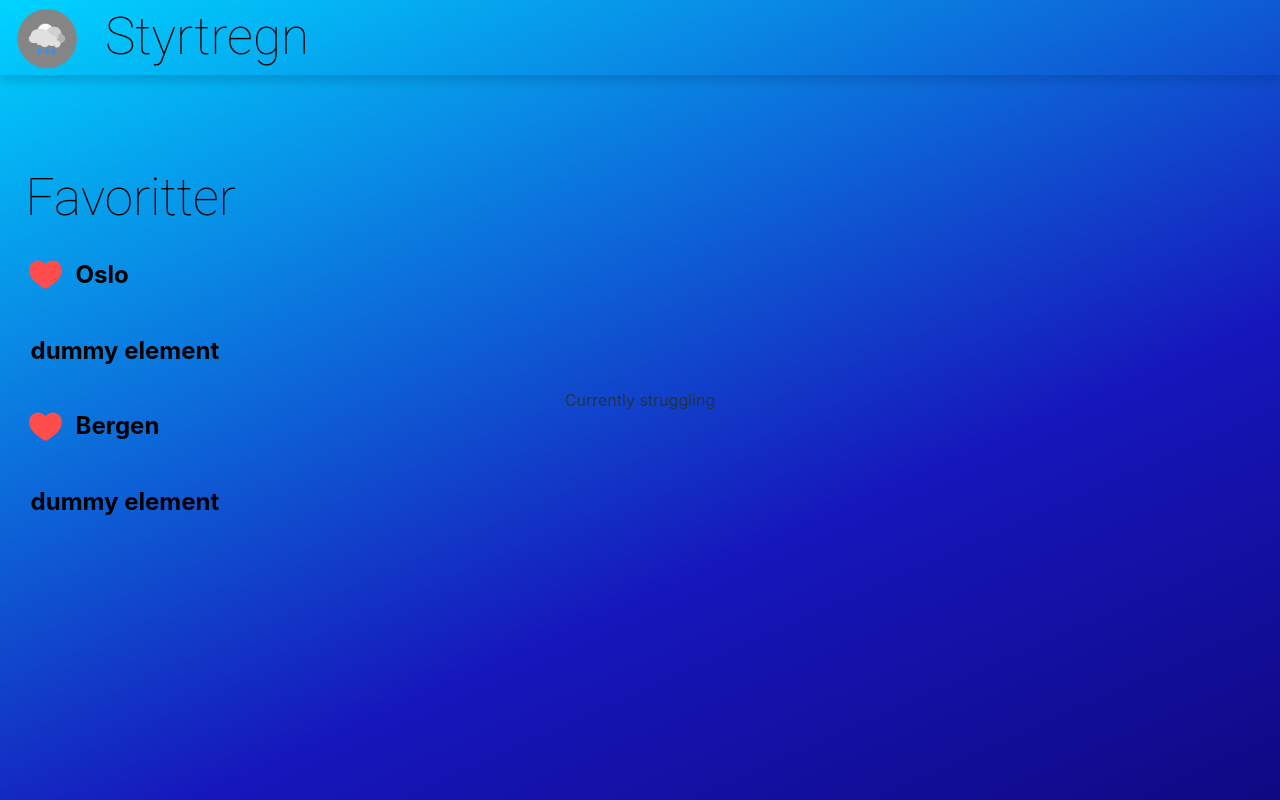
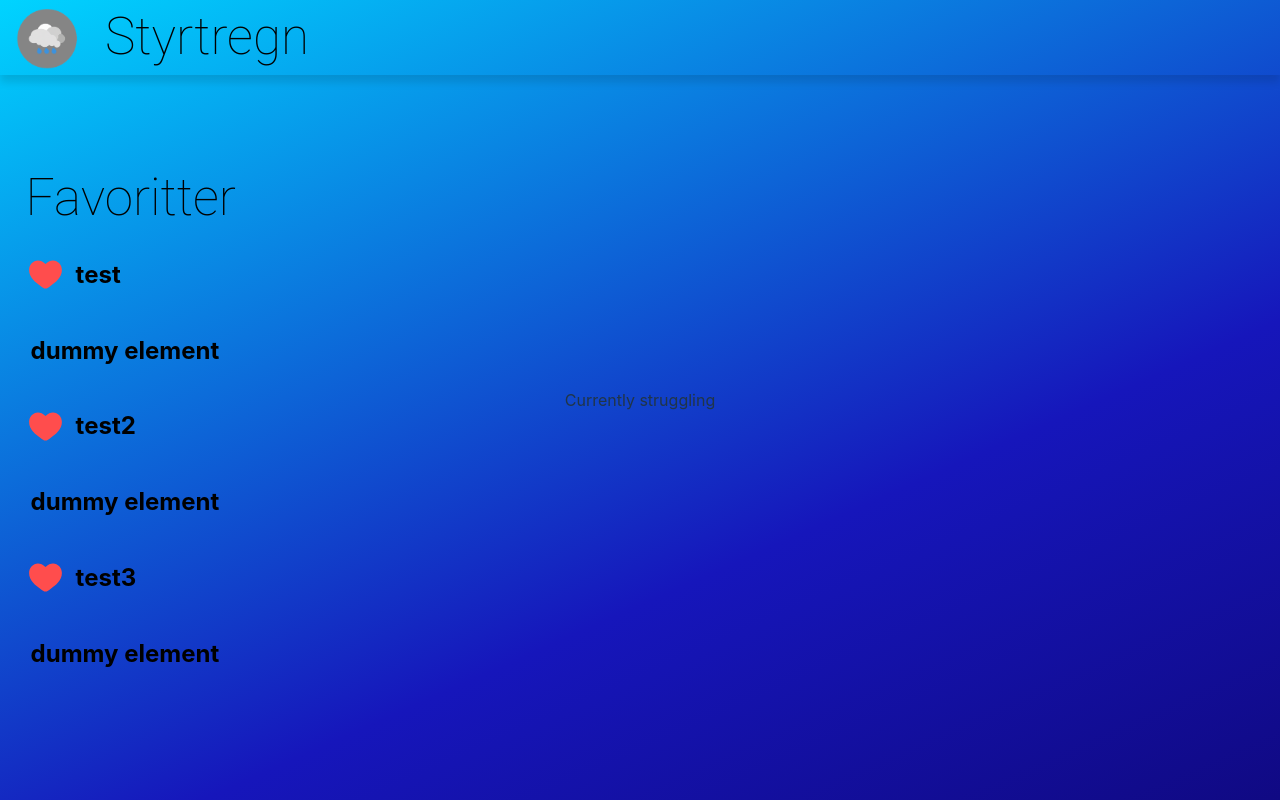
Before and after one commit to magnbni/styrtregn, a React (Vite) app in the folder Prosjekt 1/: page / in a window 1280 px wide. Built offline with nearby package versions, Linux system fonts and the light colour scheme; no server answers.

Commit message:
Initial setup for webstorage. Fixes #4

```diff
--- a/Prosjekt 1/src/Favourite.tsx
+++ b/Prosjekt 1/src/Favourite.tsx
@@ -1,13 +1,23 @@
-import { useState } from "react";
+import { ReactElement, useState } from "react";
 import "./Favourite.css";
 
-export function FavouriteButton(isFavourite: boolean) {
+export function FavouriteButton(city: string) {
   // Use the useState hook to manage the favorite state
-  const [favourite, setFavorite] = useState(isFavourite);
+  const localFavourite: boolean = localStorage.getItem(city.toLowerCase())
+    ? true
+    : false;
+  const [favourite, setFavorite] = useState(localFavourite);
+
 
   const handleClick = () => {
-    // Toggle the favorite state when the button is clicked
-    setFavorite(!favourite);
+    // Toggle the favourite state when the button is clicked
+    if (localFavourite) {
+      localStorage.removeItem(city.toLowerCase());
+      setCities(Object.keys(localStorage));
+    } else {
+      localStorage.setItem(city.toLowerCase(), "true");
+    }
+    setFavorite(!localFavourite);
   };
 
   return (
@@ -22,27 +32,33 @@ export function FavouriteButton(isFavourite: boolean) {
 }
 
 export default function Favourites() {
-  return (
-    <div className="favourites">
-      <header className="favourite">Favoritter</header>
+
+  const [cities, setCities] = useState(Object.keys(localStorage));
+
+  const favouriteCities: ReactElement<any, any>[] = [];
+  localStorage.setItem("test", "true");
+  localStorage.setItem("test2", "true");
+  localStorage.setItem("test3", "true");
+  console.log(localStorage);
+
+  cities.forEach(function (key) {
+    favouriteCities.push(
       <div className="favouriteElement">
         <div className="favouriteName">
-          {FavouriteButton(true)}
-          <h2>Oslo</h2>
+          {FavouriteButton(key)}
+          <h2>{key}</h2>
         </div>
         <div className="favouriteForecast">
           <h2>dummy element</h2>
         </div>
       </div>
-      <div className="favouriteElement">
-        <div className="favouriteName">
-          {FavouriteButton(true)}
-          <h2>Bergen</h2>
-        </div>
-        <div className="favouriteForecast">
-          <h2>dummy element</h2>
-        </div>
-      </div>
+    );
+  });
+
+  return (
+    <div className="favourites">
+      <header className="favourite">Favoritter</header>
+      {favouriteCities}
     </div>
   );
 }
```
